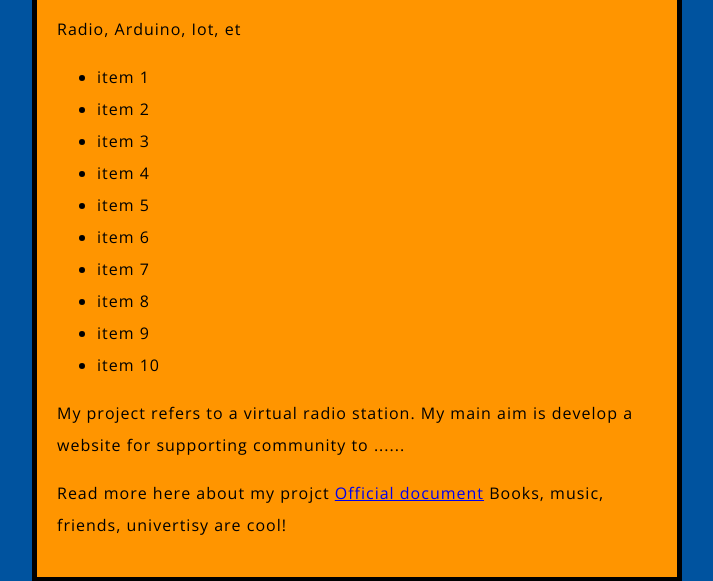
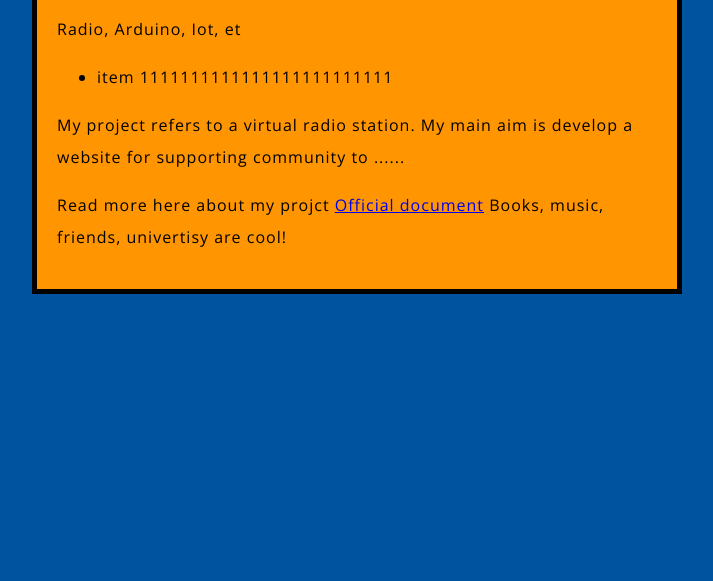
Before and after one commit to OscarJimenezz/pagina-proyecto-1, a plain HTML site: page index.html in a window 1280 px wide. Shown: the part 632-1213 px from the top of the page, without its empty margins (283-996 px from the left). After the commit the page ends 926 px from the top, so only its background shows below. Drawn offline with nearby package versions, Linux system fonts and the light colour scheme.

Commit message:
cambio para probar paas
prueba de pagina en tiempo real

```diff
--- a/index.html
+++ b/index.html
@@ -13,16 +13,8 @@
     <p>Radio, Arduino, Iot, et</p>
 
     <ul> <!-- changed to list in the tutorial -->
-      <li>item 1</li>
-      <li>item 2</li>
-      <li>item 3</li>
-      <li>item 4</li>
-      <li>item 5</li>
-      <li>item 6</li>
-      <li>item 7</li>
-      <li>item 8</li>
-      <li>item 9</li>
-      <li>item 10</li>
+      <li>item 1111111111111111111111111</li>
+
     </ul>
 
     <p> My project refers to a virtual radio station. My main aim is develop a website for supporting community to ......</p>
```
